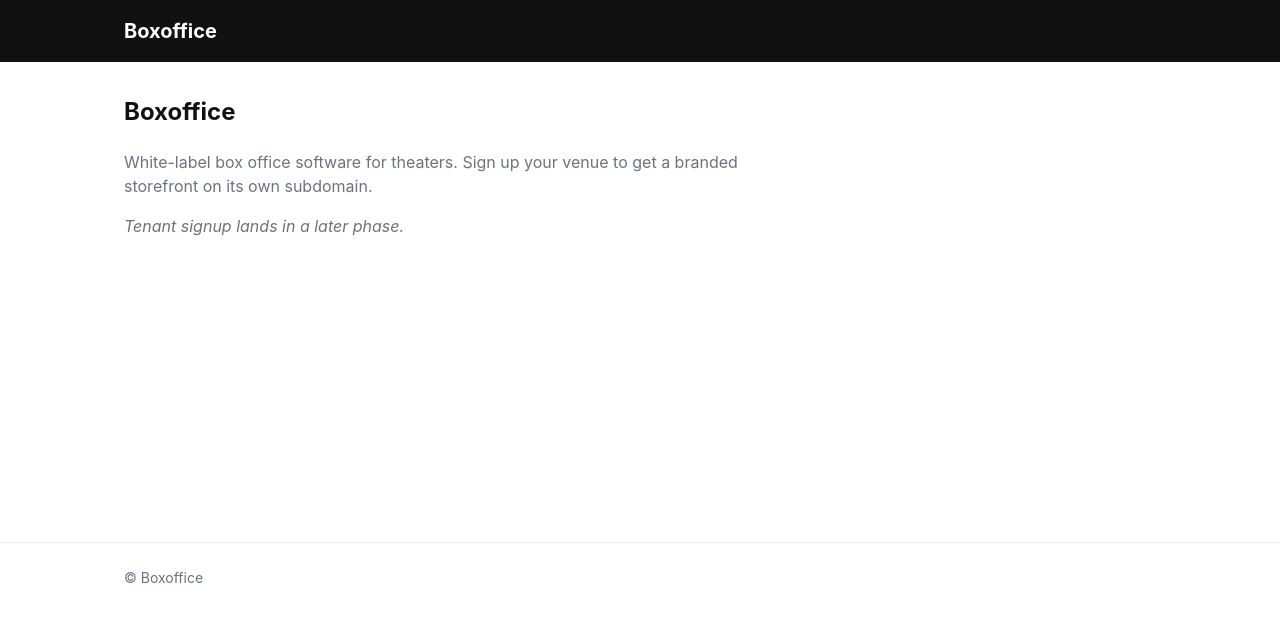
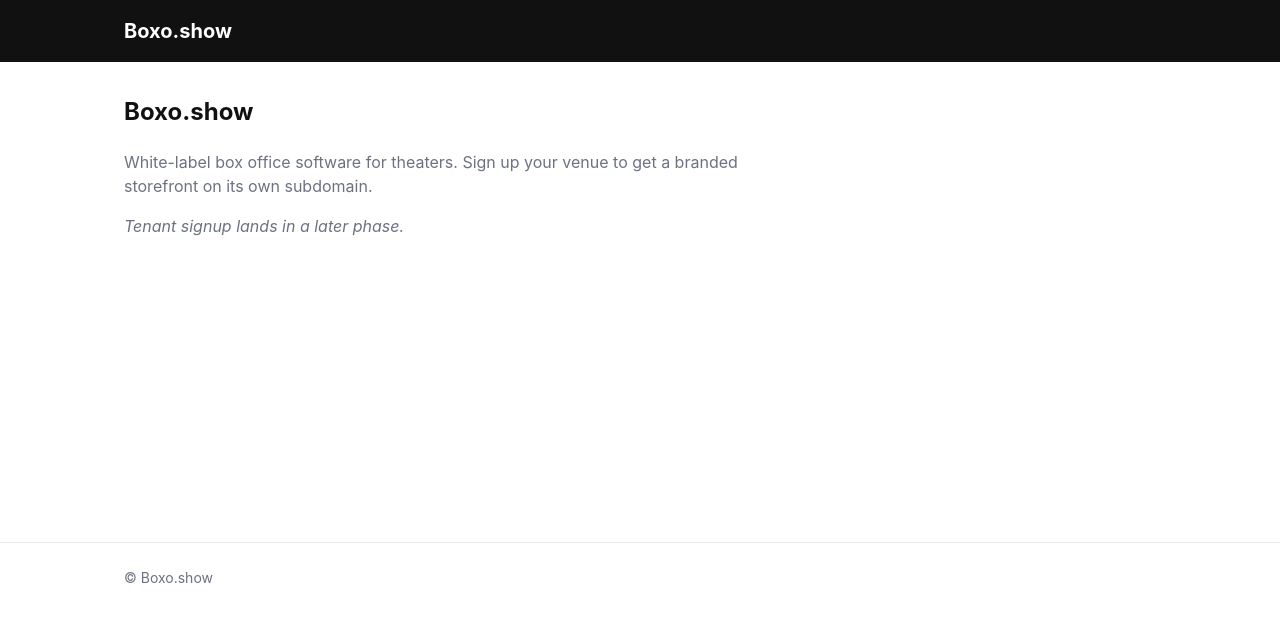
Before and after one commit to ivjames/boxoffice, a Django app: page / in a window 1280 px wide. Shown: the top 622 px of the page. Run offline with Django 5.2, Linux system fonts and the light colour scheme.

Commit message:
Brand platform frontend as Boxo.show
User-facing platform name (title, header, footer, landing h1) is Boxo.show.
Backend/internal naming (repo, bin/boxoffice, box_office role, pm2 app) stays
boxoffice. Tenant storefronts and ticket emails remain branded per Organization.

```diff
--- a/templates/base.html
+++ b/templates/base.html
@@ -3,7 +3,7 @@
 <head>
     <meta charset="UTF-8">
     <meta name="viewport" content="width=device-width, initial-scale=1.0">
-    <title>{% block title %}{% if organization %}{{ organization.name }}{% else %}Boxoffice{% endif %}{% endblock %}</title>
+    <title>{% block title %}{% if organization %}{{ organization.name }}{% else %}Boxo.show{% endif %}{% endblock %}</title>
     <link rel="stylesheet" href="{% static 'css/app.css' %}">
     <style>
         :root {
@@ -22,7 +22,7 @@
                 {% if organization and organization.logo %}
                     <img src="{{ organization.logo.url }}" alt="{{ organization.name }}" class="site-header__logo">
                 {% endif %}
-                <span>{% if organization %}{{ organization.name }}{% else %}Boxoffice{% endif %}</span>
+                <span>{% if organization %}{{ organization.name }}{% else %}Boxo.show{% endif %}</span>
             </a>
         </div>
     </header>
@@ -43,7 +43,7 @@
             {% if organization %}
                 &copy; {{ organization.name }}
             {% else %}
-                &copy; Boxoffice
+                &copy; Boxo.show
             {% endif %}
         </div>
     </footer>
--- a/templates/tenants/platform_landing.html
+++ b/templates/tenants/platform_landing.html
@@ -1,10 +1,10 @@
 {% extends "base.html" %}
 
-{% block title %}Boxoffice{% endblock %}
+{% block title %}Boxo.show{% endblock %}
 
 {% block content %}
     <section class="hero">
-        <h1>Boxoffice</h1>
+        <h1>Boxo.show</h1>
         <p>White-label box office software for theaters. Sign up your venue to get a branded storefront on its own subdomain.</p>
         <p><em>Tenant signup lands in a later phase.</em></p>
     </section>
```
